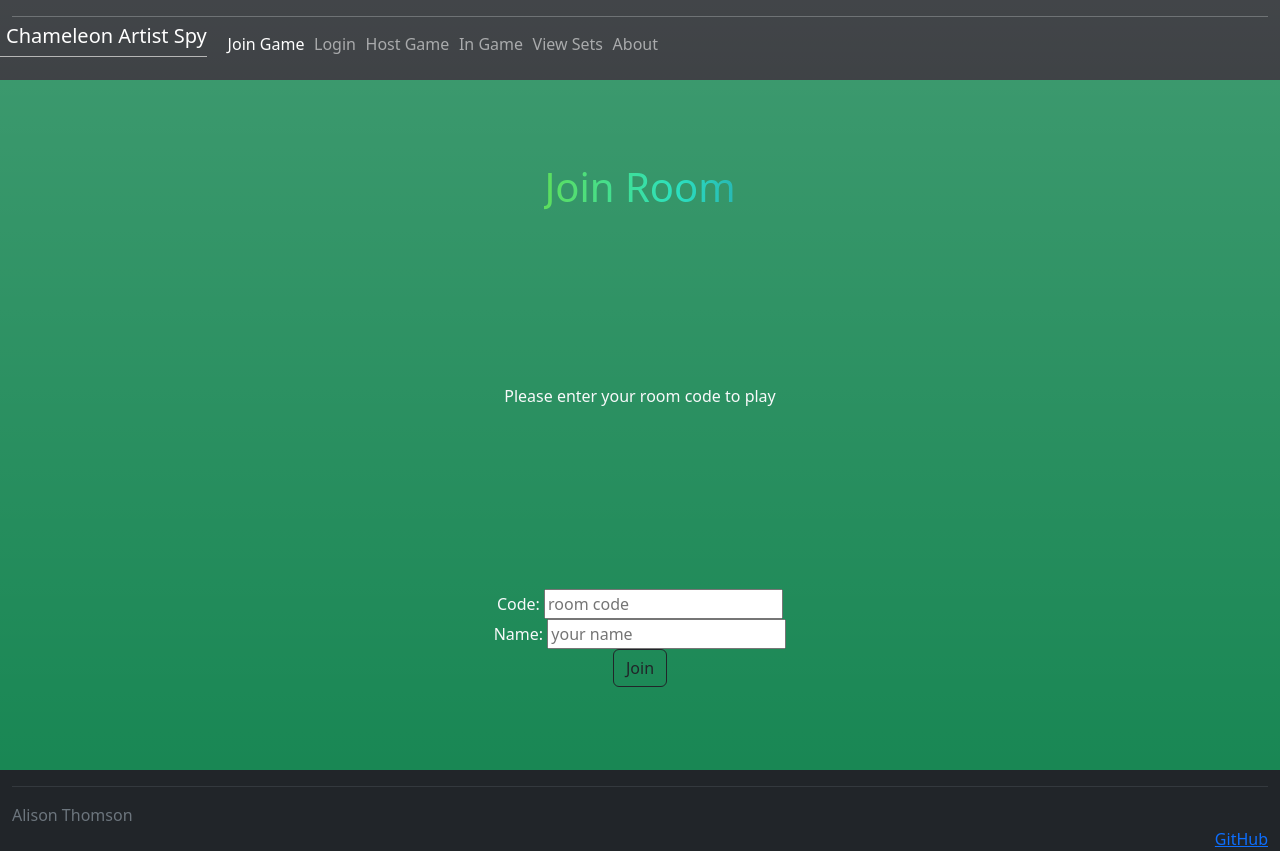
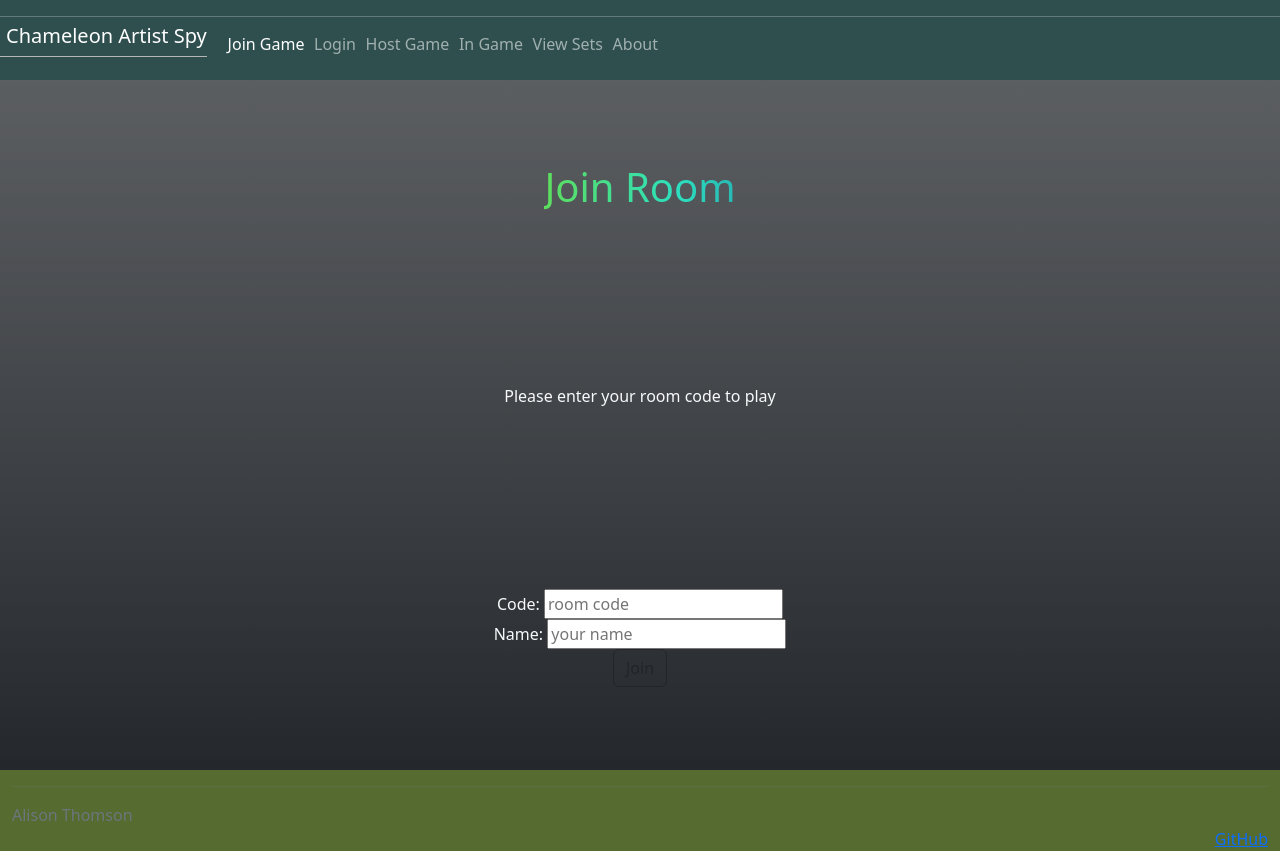
Before and after one commit to AlisonRampton/startup, a plain HTML site: page index.html in a window 1280 px wide. Drawn offline with nearby package versions, Linux system fonts and the light colour scheme.

Commit message:
Messing around with header footer background

```diff
--- a/index.html
+++ b/index.html
@@ -16,7 +16,7 @@
   </head>
   <body class="bg-dark text-light">
     <!-- Use header, main, and footer elements to give semantic structure -->
-    <header class="container-fluid">
+    <header>
       <!-- Navigation elements -->
       <nav class="navbar fixed-top navbar-dark">
         <a class="navbar-brand" href="index.html">Chameleon Artist Spy</a>
@@ -34,7 +34,7 @@
       <hr />
     </header>
 
-    <main class="container-fluid bg-success bg-gradient text-center">
+    <main class="container-fluid bg-gradient text-center">
       <h1 class="rainbow-text">Join Room</h1>
       <p>Please enter your room code to play</p>
       <form method="get" action="play.html">
@@ -48,7 +48,7 @@
       </form>
     </main>
 
-    <footer class="bg-dark text-dark text-muted">
+    <footer class="text-dark text-muted">
       <div class="container-fluid">
         <hr />
         <span class="text-reset">Alison Thomson</span>
--- a/main.css
+++ b/main.css
@@ -7,6 +7,7 @@ body {
 
 header {
   flex: 0 80px;
+  background-color: darkslategray;
 }
 
 main {
@@ -19,6 +20,7 @@ main {
 
 footer {
   flex: 0 30px;
+  background-color: darkolivegreen;
 }
 
 menu {
@@ -39,9 +41,8 @@ menu .nav-item {
 }
 
 .rainbow-text {
-  background: repeating-linear-gradient(90deg, violet, indigo, blue, green, yellow, orange, red, violet);
   color: transparent;
-    background: linear-gradient(to left, #1e5799, #2ce0bf, #76dd2c, #dba62b, #e02cbf, #1e5799);
+  background: linear-gradient(to left, #1e5799, #2ce0bf, #76dd2c, #dba62b, #e02cbf, #1e5799);
   background-size: 1000px 100%;
   animation: rainbow-anim 15s linear infinite;
   background-clip: text;
```
